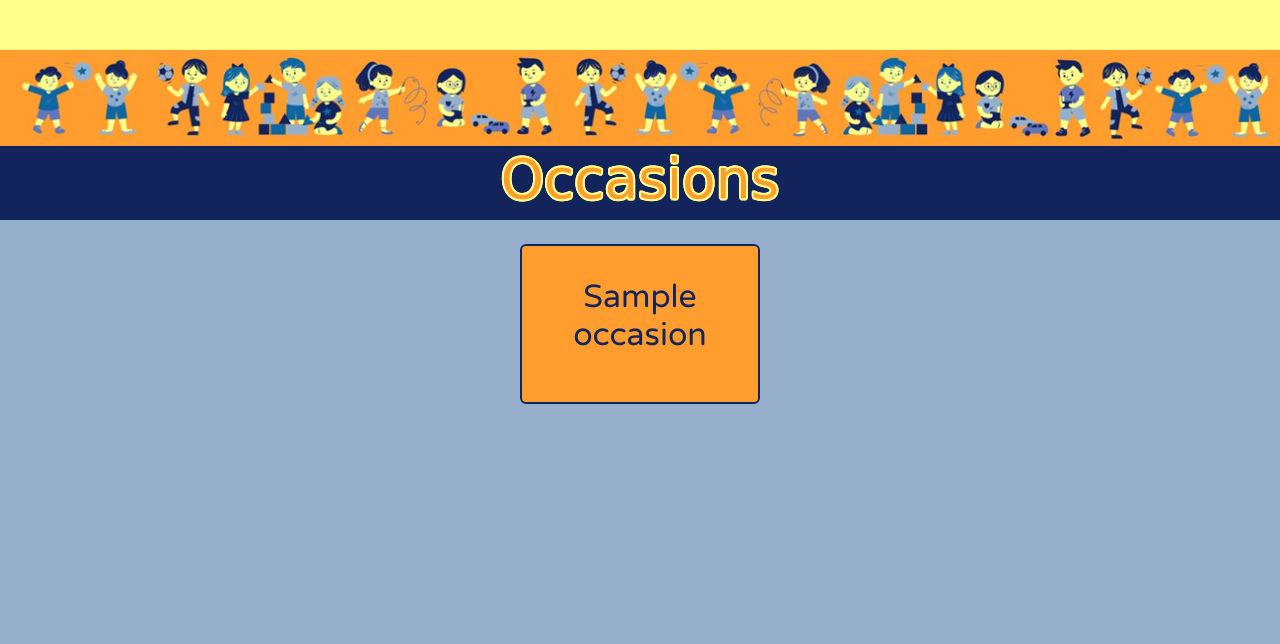
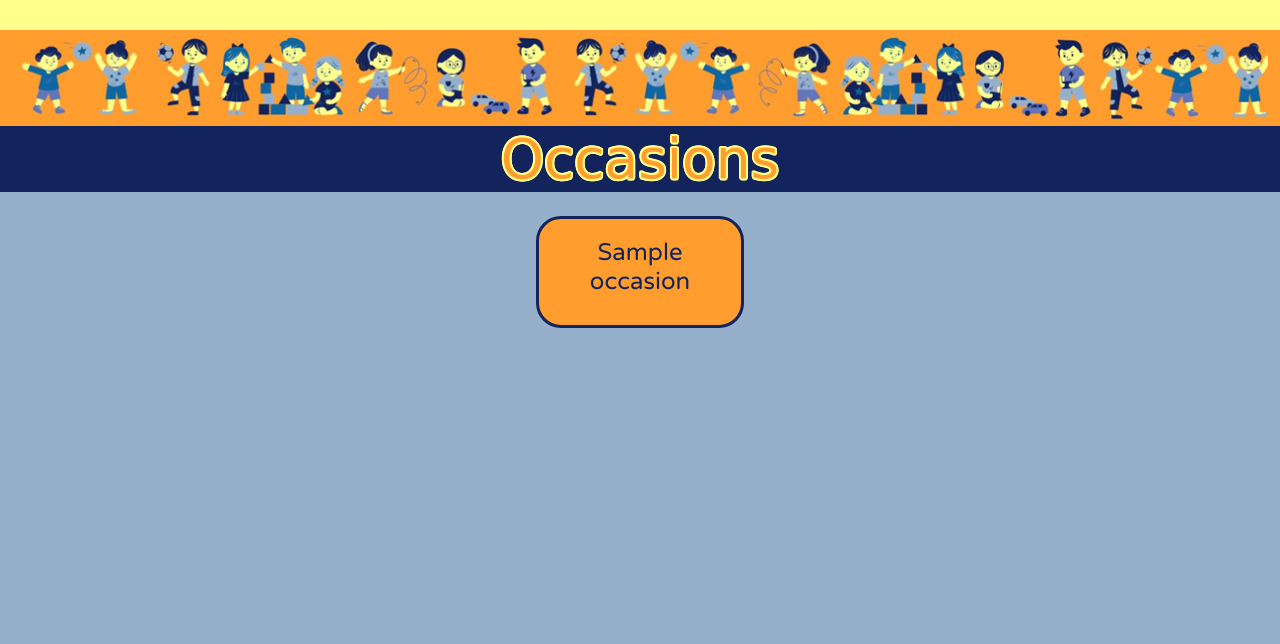
Before and after one commit to mmnowak/mp3_ludido, a Flask app: page /occasions in a window 1280 px wide. Shown: the part 74-718 px from the top of the page. Run offline with Flask 2, Linux system fonts and the light colour scheme; tables that the repository leaves empty hold one stand-in row (values such as "Sample post"); some web fonts are replaced.

Commit message:
style the occasions page

```diff
--- a/ludido/static/css/style.css
+++ b/ludido/static/css/style.css
@@ -71,16 +71,10 @@ body {
 
 #flash-msgs {
     font-family: 'Varela Round', sans-serif;
-    font-size: x-large;
-    height: 50px;
-    margin: 1% auto;
+    font-size: medium;
+    height: 30px;
+    margin: 0 auto;
     background-color: #ffff8b;
-    margin: 0 auto;
-}
-
-#flash-msgs div {
-    color: #13245D;
-    height: 50px;
 }
 
 .header-image {
@@ -108,27 +102,26 @@ body {
 
 /* OCCASIONS Pge */
 .occasion-card {
-    width: 15rem;
-    height: 10rem;
+    width: 13rem;
+    height: 7rem;
     background-color: #FF9D2E;
-    border: 2px solid #13245D;
+    border: 3px solid #13245D;
     font-family: 'Varela Round', sans-serif;
+    border-radius: 25px;
 }
 
-.occasion-name {
+.occasion {
     text-decoration: none;
     color: #13245D;
 }
 
-.occasion-name:hover {
+.occasion:hover {
     color: rgb(255, 255, 139);
 }
 
 .title-container {
     background-color: #13245D;
     width: 100%;
-    display: flex;
-    justify-content: center;
     margin-bottom: 1%;
 }
 
--- a/ludido/templates/base.html
+++ b/ludido/templates/base.html
@@ -66,7 +66,7 @@
     {% with messages = get_flashed_messages() %}
       {% if messages %}
         {% for message in messages %}
-        <div class="row flashes p-2">
+        <div class="row flashes p-1">
           <p>{{ message }}</p>
         </div>
         {% endfor %}
--- a/ludido/templates/occasions.html
+++ b/ludido/templates/occasions.html
@@ -12,10 +12,10 @@
         {% for occasion in occasions %}
         <div class="col d-flex justify-content-center">
           <div class="justify-content-center m-auto">
-            <a href="{{ url_for('activities_by_occasion', occasion_id=occasion.id) }}" class="occasion-name">
-        <div class="card occasion-card m-2 d-flex align-items-center">
-            <div class="card-body text-center m-3 align-items-center">
-              <h2 class="card-title">{{ occasion.occasion_name }}</h2>
+            <a href="{{ url_for('activities_by_occasion', occasion_id=occasion.id) }}" class="occasion">
+        <div class="occasion-card m-2 d-flex justify-content-center align-items-center">
+            <div class="text-center m-3">
+              <h4>{{ occasion.occasion_name }}</h4>
               {% if occasion.occasion_createdby == session["user"] %}
               <a href="{{ url_for('edit_occasion', occasion_id=occasion.id) }}" class="btn btn-success">Edit</a>
               <a class="btn btn-danger" data-bs-toggle="modal" data-bs-target="#modal-{{ occasion.id }}">Delete</a>
```
Also changed, not shown: ludido/templates/activities_by_age.html (+3 -6 lines).
